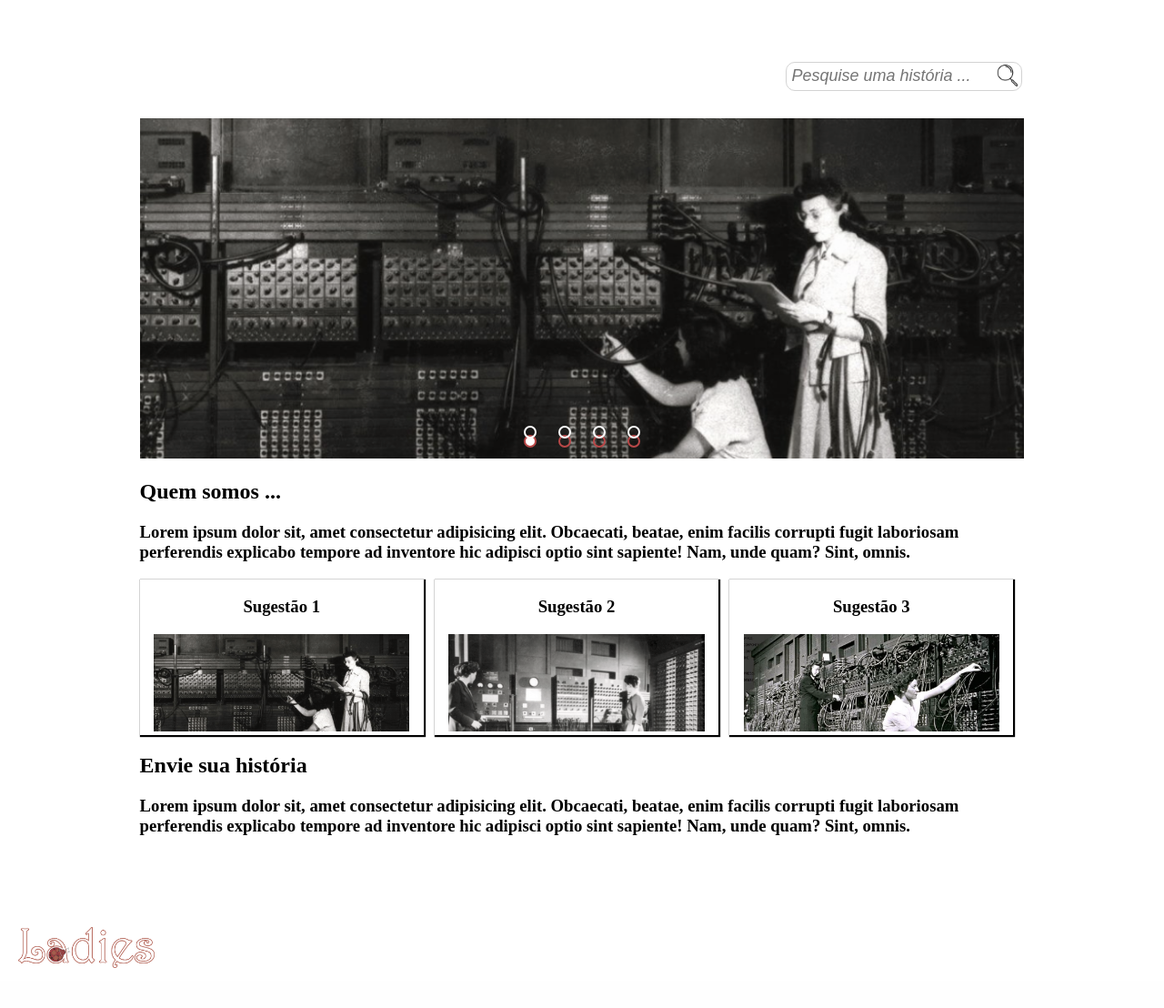
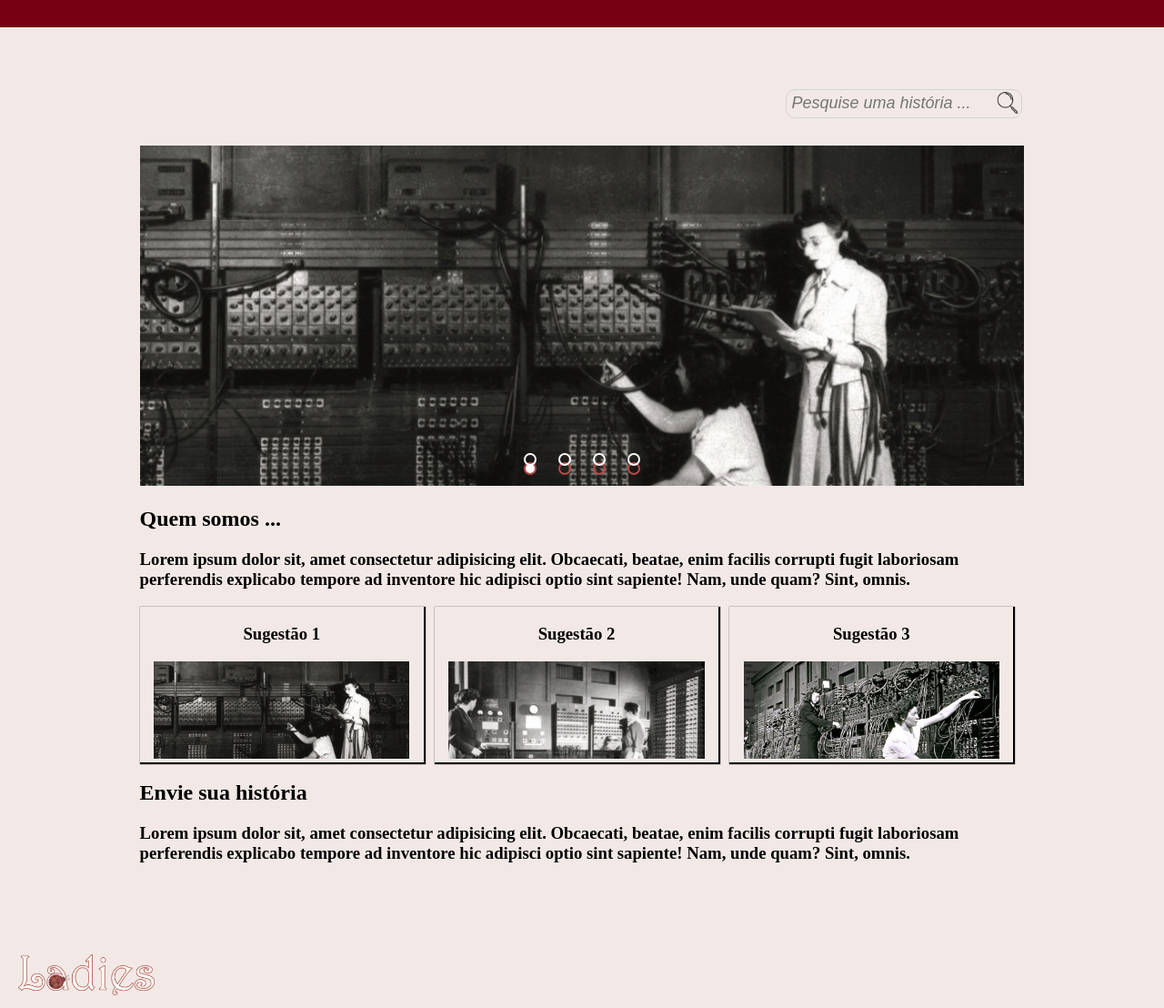
Before and after one commit to iellenLuiza/ladies, a PHP site: page / in a window 1280 px wide. Shown: the part 119-1227 px from the top of the page at 91% size. Before the commit the page ends 1183 px from the top, so only its background shows below. Run offline with PHP 8.4, Linux system fonts and the light colour scheme.

Commit message:
decidimos cores

```diff
--- a/css/indexcss.css
+++ b/css/indexcss.css
@@ -1,6 +1,7 @@
 body {
 	margin: 0;
 	padding: 0;
+	background-color: rgba(133, 46, 17, 0.103)
 }
 
 main {
@@ -13,6 +14,15 @@ footer {
 	padding-left: 20px;
 	padding-bottom: 10px;
 	margin-top: 100px;
+}
+
+#divteste{
+	/*background-color: rgb(72, 15, 24);
+	background-color: rgb(70, 42, 30);*/
+	background-color: rgb(118,1, 19);
+	height: 30px;
+	display: block;
+	width: 100%;
 }
 
 /* --------- PESQUISA ---------- */
--- a/index.html
+++ b/index.html
@@ -21,8 +21,9 @@
             <a href="" class="btnNav">Ver Perfil</a>
             <a href="" class="btnNav">Eventos</a>
         </nav>
+
     </header>
-
+    <div id="divteste"></div>
     <main>
 
         <!--Caixa de pesquisa-->
```
